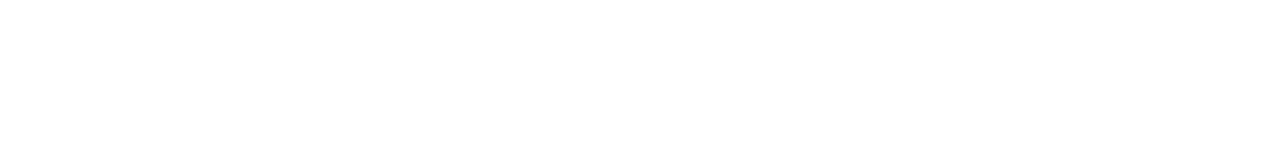
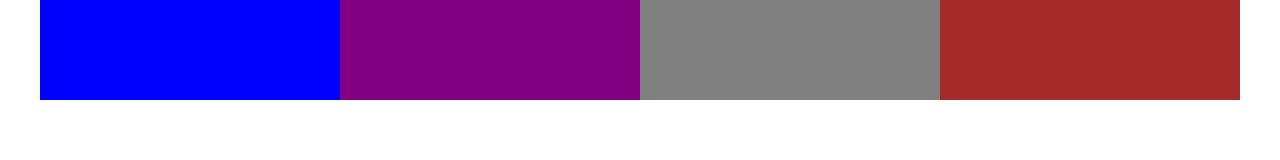
Before and after one commit to LightningStrike83/Singer_Dan_Project3, a plain HTML site: page index.html in a window 1280 px wide. Drawn offline with Linux system fonts and the light colour scheme.

Commit message:
Added in content based on instructions
Added the boxes and made it responsive thanks to media queries

```diff
--- a/css/main.css
+++ b/css/main.css
@@ -0,0 +1,53 @@
+.hidden {
+    display: none;
+}
+
+#container {
+    max-width: 1200px;
+    margin: 0 auto;
+}
+
+#column1 {
+    background-color: pink;
+    width: 100%;
+    height: 100px;
+}
+
+#column2 {
+    background-color: red;
+    width: 100%;
+    height: 100px;
+}
+
+@media screen and (min-width: 641px) {
+    #columns {
+        display: flex;
+        flex-direction: row;
+    }
+
+    #column1 {
+        background-color: blue;
+        width: 25%;
+    }
+
+    #column2 {
+        background-color: purple;
+        width: 25%;
+    }
+
+    #column3 {
+        background-color: grey;
+        width: 25%;
+        height: 100px;
+    }
+
+    #column4 {
+        background-color: brown;
+        width: 25%;
+        height: 100px;
+    }
+
+    .hidden {
+        display: block;
+    }
+}
--- a/index.html
+++ b/index.html
@@ -9,6 +9,21 @@
     <title>Media Queries</title>
 </head>
 <body>
+    <div id="container">
+        <div id="columns">
+            <section id="column1">
+            </section>
+
+            <section id="column2">
+            </section>
+
+            <section id="column3" class="hidden">
+            </section>
+
+            <section id="column4" class="hidden">
+            </section>
+        </div>
+    </div>
 
     <script src="js/main.js"></script>
 </body>
```
Also changed, not shown: 1 other file.
